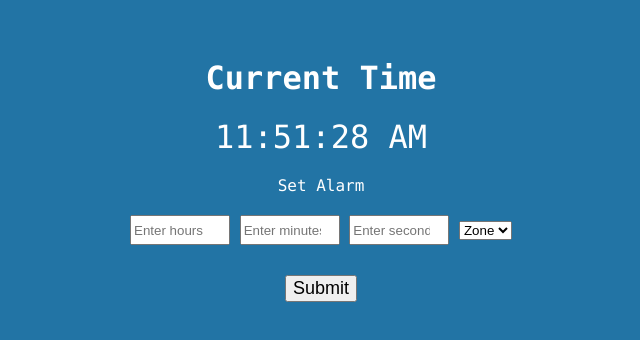
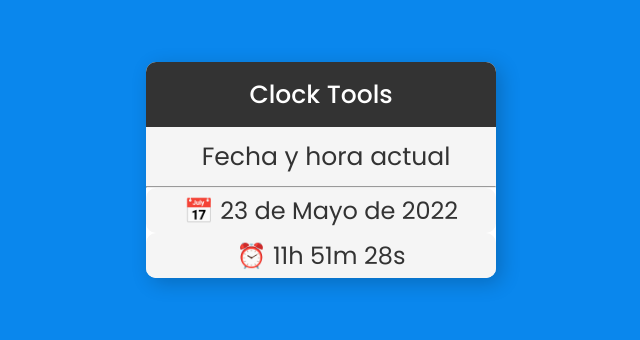
Before and after one commit to Universidad-Europea/NextWave-WebTools, a plain HTML site: page res/apps/watch.html in a window 1280 px wide. Shown: the part 230-570 px from the top of the page, without its empty margins (319-959 px from the left). Drawn offline with Linux system fonts and the light colour scheme.

Commit message:
upate watch tool

```diff
--- a/res/apps/watch.html
+++ b/res/apps/watch.html
@@ -1,64 +1,19 @@
 <html>
     <head>
-        <meta charset="UTF-8">
-        <title>Watch</title>
+        <meta chatset="UTF-8">
+        <title>NextWave | WebTools</title>
         <script src="../js/watch.js"></script>
         <link rel="stylesheet" href="../style/watch.css">
-
     </head>
-
     <body>
 
-        <div id="app">
-            <h1>Current Time</h1>
-            <div id="current-time"></div>
-            <div class="create-alarm">
-              <div>Set Alarm</div>
-              <div class="form-actions">
-                <form>
-                  <div class="alarm-inputs">
-                    <input
-                      type="number"
-                      name="hour"
-                      placeholder="Enter hours"
-                      min="0"
-                      max="12"
-                      required
-                    />
-                    <input
-                      type="number"
-                      name="min"
-                      min="0"
-                      max="60"
-                      placeholder="Enter minutes"
-                      required
-                    />
-                    <input
-                      type="number"
-                      name="sec"
-                      min="0"
-                      max="60"
-                      placeholder="Enter seconds"
-                      required
-                    />
-                    <select name="zone" required>
-                      <option value="" selected disabled>Zone</option>
-                      <option value="AM">AM</option>
-                      <option value="PM">PM</option>
-                    </select>
-                  </div>
-                  <button>Submit</button>
-                </form>
-              </div>
-            </div>
-          </div>
-          <div id="active-alarm">
-            <div id="alarm-text"></div>
-            <button id="clear-alarm">Clear Alarm</button>
-          </div>
-          <audio id="alarm-audio" src="http://soundbible.com/grab.php?id=1252&type=mp3"></audio>
+      <div class="wrapper">
+        <div class="title">Clock Tools</div>
+        <div class="subtitle"> Fecha y hora actual</div>
+        <hr>
+        <div class="reloj" id="date"></div>
+        <div class="reloj" id="time"></div>
 
     </body>
 
-
 </html>
--- a/res/js/watch.js
+++ b/res/js/watch.js
@@ -1,96 +1,65 @@
-window.onload=function(){
+setInterval(currentDate, 1000);
+function currentDate(){
+    var systemDate = new Date();
+    var dd = systemDate.getDate();
+    var mm = systemDate.getMonth()+1;
+    var yyyy = systemDate.getFullYear();
+    var hh = systemDate.getHours();
+    var min = systemDate.getMinutes();
+    var ss = systemDate.getSeconds();
+    var horario = "";
 
+    if(hh == 0){
+        hh = 12;
+    }
 
+    if(hh > 24){
+        hh = hh - 12;
+    }
 
-var alarmString = null;
+    hh = (hh < 10) ? "0" + hh : hh;
+    min = (min < 10) ? "0" + min : min;
+    ss = (ss < 10) ? "0" + ss : ss;
 
-// Select HTML5 Audio element
-const alarmAudio = document.getElementById("alarm-audio");
+    var time  = hh + "h " + min + "m " + ss + "s " + horario;
 
-// Select DOM element with create-alarm id
-const createAlarm = document.querySelector(".create-alarm");
+    if(dd<10) {
+        dd = '0'+ dd;
+    }
+    if(mm<10) {
+        mm = '0'+ mm;
+    }
 
-// Select DOM element of active alarm container
-const activeAlarm = document.getElementById("active-alarm");
-const clearAlarm = document.getElementById("clear-alarm");
+    if (mm == 01) {
+        mm = "Enero";
+    } else if (mm == 02) {
+        mm = "Febrero";
+    } else if (mm == 03) {
+        mm = "Marzo";
+    } else if (mm == 04) {
+        mm = "Abril";
+    } else if (mm == 05) {
+        mm = "Mayo";
+    } else if (mm == 06) {
+        mm = "Junio";
+    } else if (mm == 07) {
+        mm = "Julio";
+    } else if (mm == 08) {
+        mm = "Agosto";
+    } else if (mm == 09) {
+        mm = "Septiembre";
+    } else if (mm == 10) {
+        mm = "Octubre";
+    } else if (mm == 11) {
+        mm = "Noviembre";
+    } else if (mm == 12) {
+        mm = "Diciembre";
+    }
 
-// Select DOM element of active alarm text
-const alarmTextContainer = document.getElementById("alarm-text");
+    systemDate = '📅 ' + dd + ' de ' + mm + ' de ' + yyyy;
+    systemTime = '⏰ ' + time;
+    document.getElementById("date").innerHTML = systemDate;
+    document.getElementById("time").innerHTML = systemTime;
+}
 
-//const alarmText = (time) => `Alarm set at time ${time}`;
-
-function alarmText (time){return  `Alarm set at time ${time}`};
-
-// Initialize alarm sound
-//alarmAudio.src = "http://soundbible.com/grab.php?id=1252&type=mp3";
-alarmAudio.src = "../sounds/Alarm_sound.mp3";
-alarmAudio.load();
-
-// Handle Create Alarm submit
-const handleSubmit = (event) => {
-  // Prevent default action of reloading the page
-  event.preventDefault();
-  const { hour, sec, min, zone } = document.forms[0];
-  alarmString = getTimeString({
-    hours: hour.value,
-    seconds: sec.value,
-    minutes: min.value,
-    zone: zone.value
-  });
-  // Reset form after submit
-  document.forms[0].reset();
-  // Hide create alarm
-  createAlarm.style.display = "none";
-  // show active alarm with text
-  activeAlarm.style.display = "block";
-  alarmTextContainer.innerHTML = alarmText(alarmString);
-};
-
-const handleClear = () => {
-  alarmString = "";
-  activeAlarm.style.display = "none";
-  createAlarm.style.display = "block";
-};
-
-// Trigger handleClear on button click
-clearAlarm.addEventListener("click", handleClear);
-// Attach submit event to the form
-document.forms[0].addEventListener("submit", handleSubmit);
-
-// Function to check if alarm needs to be triggered
-const checkAlarm = (timeString) => {
-  if (alarmString === timeString) {
-    alarmAudio.play();
-  }
-};
-
-// Function to convert time to string value
-const getTimeString = ({ hours, minutes, seconds, zone }) => {
-  if (minutes / 10 < 1) {
-    minutes = "0" + minutes;
-  }
-  if (seconds / 10 < 1) {
-    seconds = "0" + seconds;
-  }
-  return `${hours}:${minutes}:${seconds} ${zone}`;
-};
-
-// Function to display current time on screen
-const renderTime = () => {
-  var currentTime = document.getElementById("current-time");
-  const currentDate = new Date();
-  var hours = currentDate.getHours();
-  var minutes = currentDate.getMinutes();
-  var seconds = currentDate.getSeconds();
-  var zone = hours >= 12 ? "PM" : "AM";
-  if (hours > 12) {
-    hours = hours % 12;
-  }
-  const timeString = getTimeString({ hours, minutes, seconds, zone });
-  checkAlarm(timeString);
-  currentTime.innerHTML = timeString;
-};
-
-// Update time every second
-setInterval(renderTime, 1000);
-};
+currentDate();
--- a/res/style/watch.css
+++ b/res/style/watch.css
@@ -1,38 +1,127 @@
-body {
-  font-family: monaco;
-  height: 100vh;
+@import url(http://fonts.googleapis.com/css2?family=Poppins:wght@300;400;500;600;700&display=swap);
+* {
+    margin: 0;
+    padding: 0;
+    box-sizing: border-box;
+    font-family: Poppins, sans-serif;
+}
+
+html, body {
+    display: grid;
+    height: 100%;
+    place-items: center;
+    background:#0a87ed;
+}
+
+.wrapper {
+  width: 350px;
+  background: #fff;
+  border-radius: 10px;
+  box-shadow: 5px 5px 20px rgba(0, 0, 0, 0.2);
+}
+
+.wrapper .title {
+  color: #fff;
+  line-height: 65px;
+  text-align: center;
+  background: #333;
+  font-size: 25px;
+  font-weight: 500;
+  border-radius: 10px 10px 0 0;
+}
+
+.wrapper .box {
+  padding: 20px 40px;
+  background: #f5f5f5;
+  border-radius: 10px;
+}
+
+.wrapper .box label {
   display: flex;
-  flex-direction: column;
+  height: 53px;
+  width: 100%;
   align-items: center;
-  justify-content: center;
-  background-color: #2274A5;
+  border: 1px solid lightgrey;
+  border-radius: 5px;
+  margin: 10px 0;
+  padding-left: 20px;
+  cursor: default;
+  transition: all 0.3s ease;
 }
-#current-time {
-  font-size: 32px;
+
+.wrapper .box label .dot {
+  height: 20px;
+  width: 20px;
+  background: #d9d9d9;
+  border-radius: 50%;
+  position: relative;
 }
-#current-time,
-.create-alarm,
-h1,
-#active-alarm {
+
+.box label .dot::before{
+  position: absolute;
+  content: "";
+  top: 50%;
+  left: 50%;
+  transform: translate(-50%, -50%) scale(2);
+  width: 9px;
+  height: 9px;
+  border-radius: 50%;
+  transition: all 0.3s ease;
+}
+
+.wrapper .box label .txt {
+  color: #333;
+  font-size: 18px;
+  font-weight: 400;
+  padding-left: 10px;
+  transition: color 0.3s ease;
+}
+
+.subtitle {
+  color: #333;
+  font-size: 25px;
+  font-weight: bold;
+  font-weight: 400;
+  padding-left: 10px;
+  transition: color 0.3s ease;
+  background-color: #f5f5f5;
   text-align: center;
-  color: rgb(255, 255, 255);
+  padding-top: 3%;
+  padding-bottom: 3%;
 }
-.create-alarm,
-.alarm-inputs,
-#active-alarm {
-  margin-top: 20px;
+
+
+.button{
+  background-color: #31a949;
+  color: #FFFFFF;
+  font-size: 16px;
+  font-weight: bold;
+  border: none;
+  cursor: pointer;
+  height: 50px;
+  padding: 0 20px;
+  margin-top: 3%;
+  margin-bottom: 7%;
 }
-input {
-  width: 100px;
-  height: 30px;
+
+.reloj {
+  color: rgb(51, 51, 51);
+  opacity: 1;
+  transition: all 0.3s ease;
+  border-radius: 10px;
+  padding: 5px;
+  width: 50%;
+  display: block;
+  width: 100%;
+  margin-left: auto;
+  margin-right: auto;
+  background-color: #f5f5f5;
+  text-align: center;
+  font-size: 150%;
+
 }
-.alarm-inputs,
-#alarm-text {
-  margin-bottom: 30px;
+
+.reloj:hover {
+  opacity: 0.8;
+  transition: all 0.5s ease;
 }
-button {
-  font-size: 18px;
-}
-#active-alarm {
-  display: none;
-}
```
